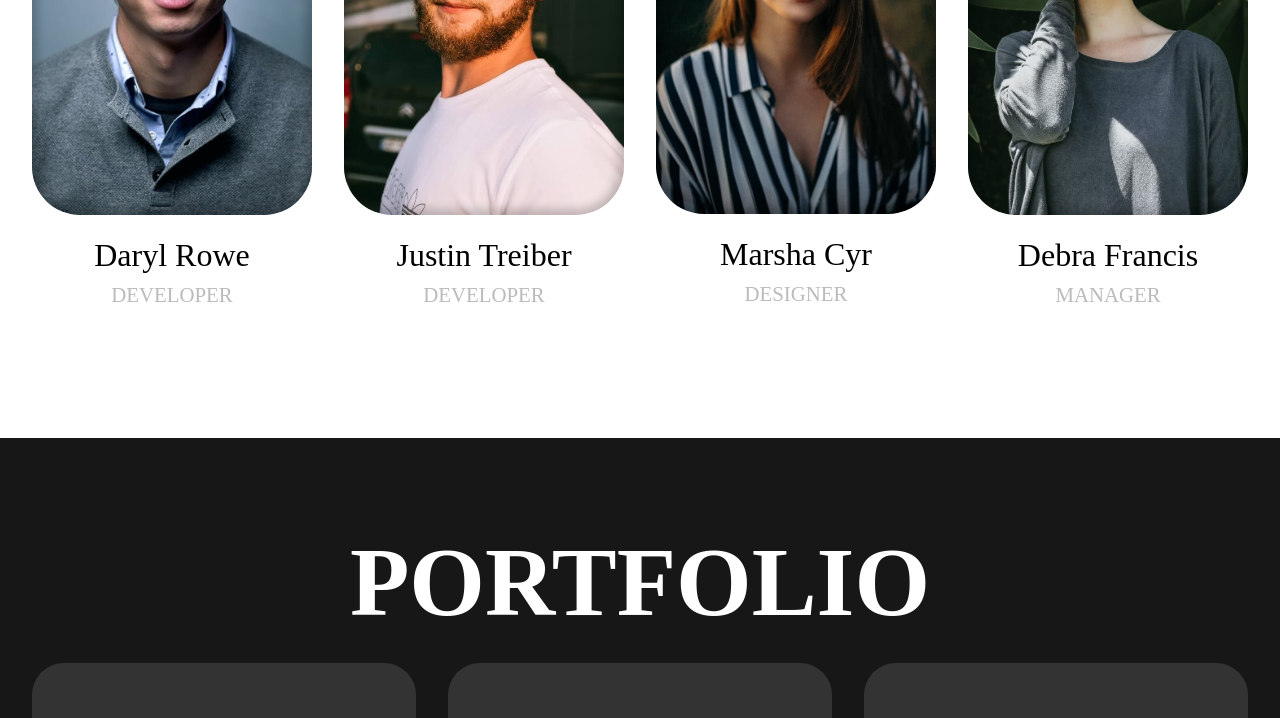
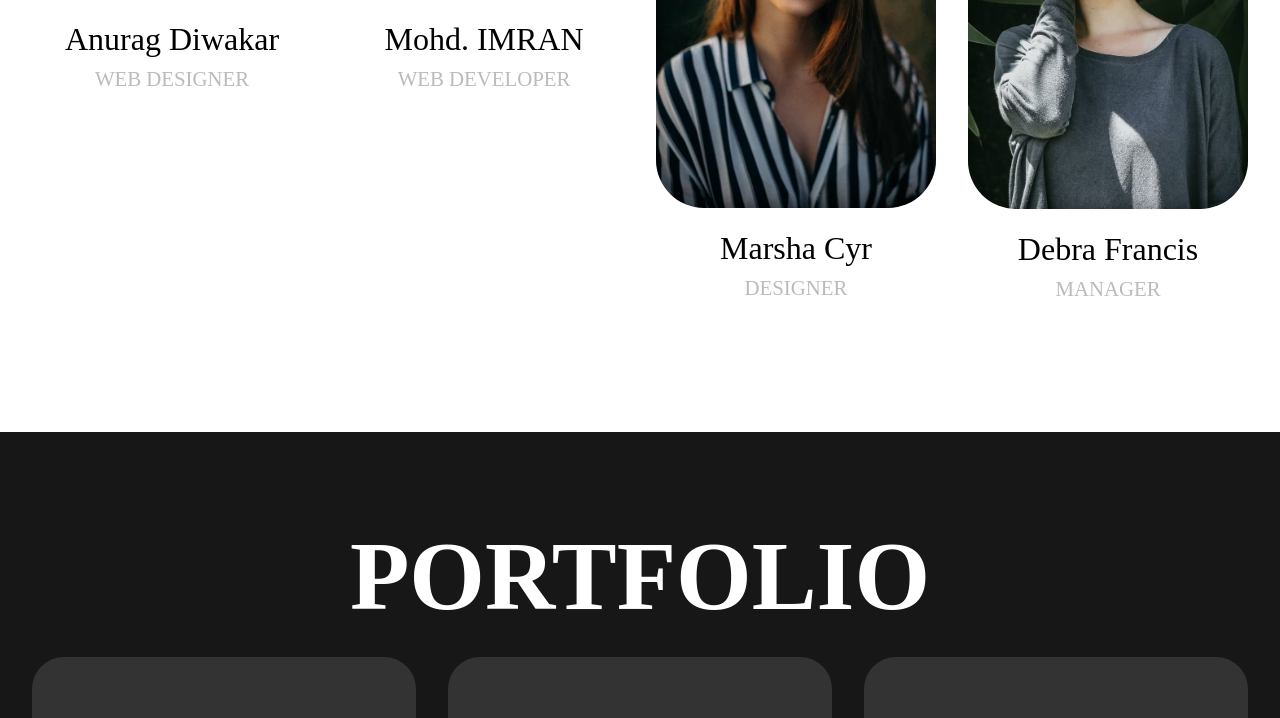
Before and after one commit to anuargdiwakar/webverse1.00, a PHP site: page / in a window 1280 px wide. Shown: the part 3518-4236 px from the top of the page. Run offline with PHP 8.4, Linux system fonts and the light colour scheme; some web fonts are replaced.

Commit message:
Update and rename index.html to index.php

```diff
--- a/index.html
+++ b/index.php
@@ -1,4 +1,43 @@
+<?php
+if(isset($_POST['submit']))
+{
+        //if($_POST['security_code']==$_SESSION['security_code'])
+	 //{
+$date1 = time();
+$date2 = date("Y-m-d", $date1);
+$name = $_POST["name"];
+	$email = $_POST["email"];
+	$mobile = $_POST["mobileno"];
 
+
+
+$to = "mohdim9839@gmail.com"; //to address
+$message = "<b>Request By Name: </b>".$name."
+<br/><br/><b>Email Id: </b>".$email."<br/><br/>
+<b>Mobile Number:</b>  ".$mobile;
+$subject = "Quick Contact Detail From Website on " .$date2;
+
+$headers  = 'MIME-Version: 1.0' . "\r\n";
+$headers .= 'Content-type: text/html; charset=iso-8859-1' . "\r\n";
+$headers .= 'Bcc: anuragdiwakar5@gmail.com'. "\r\n";
+$headers .= 'From: QuickContact<info@webverse.org>' . "\r\n"; //from address
+
+		if (mail($to, $subject, $message, $headers) )
+		//if($far)
+		{
+			echo "<script>alert('Your request has been sent successfully. We Will Contact you soon.');
+	        window.location.href = 'index.php';</script>";
+		}
+		else
+		{
+		    echo "<script>alert('Something went Wrong. Try again..');
+	        window.location.href = 'trps.php';</script>";
+		}
+
+
+
+}
+?>
 <!DOCTYPE html>
 <html  >
 <head>
@@ -24,6 +63,8 @@
   <link rel="stylesheet" href="assets/socicon/css/styles.css">
   <link rel="stylesheet" href="assets/theme/css/style.css">
   <link rel="stylesheet" href="assets/recaptcha.css">
+  <link rel="stylesheet" href="https://cdnjs.cloudflare.com/ajax/libs/font-awesome/6.5.1/css/all.min.css" integrity="sha512-DTOQO9RWCH3ppGqcWaEA1BIZOC6xxalwEsw9c2QQeAIftl+Vegovlnee1c9QX4TctnWMn13TZye+giMm8e2LwA==" crossorigin="anonymous" referrerpolicy="no-referrer" />
+  <link rel="stylesheet" href="https://cdnjs.cloudflare.com/ajax/libs/font-awesome/6.5.1/css/brands.min.css" integrity="sha512-8RxmFOVaKQe/xtg6lbscU9DU0IRhURWEuiI0tXevv+lXbAHfkpamD4VKFQRto9WgfOJDwOZ74c/s9Yesv3VvIQ==" crossorigin="anonymous" referrerpolicy="no-referrer" />
   <link rel="preload" href="https://fonts.googleapis.com/css?family=Anybody:100,200,300,400,500,600,700,800,900,100i,200i,300i,400i,500i,600i,700i,800i,900i&display=swap" as="style" onload="this.onload=null;this.rel='stylesheet'">
   <noscript><link rel="stylesheet" href="https://fonts.googleapis.com/css?family=Anybody:100,200,300,400,500,600,700,800,900,100i,200i,300i,400i,500i,600i,700i,800i,900i&display=swap"></noscript>
   <link rel="preload" as="style" href="assets/mobirise/css/mbr-additional.css"><link rel="stylesheet" href="assets/mobirise/css/mbr-additional.css" type="text/css">
@@ -67,6 +108,12 @@
                 </ul>
 
                 <div class="navbar-buttons mbr-section-btn"><a class="btn btn-black display-4" href="index.html">GET<br>STARTED<br></a></div>
+                <div class="navbar-buttons mbr-section-btn"><a class="btn btn-black display-4"  href="https://translate.google.com/website?sl=en&amp;tl=hi&amp;hl=hi&amp;client=srp&amp;u=https://api.whatsapp.com/send?phone%3D918429662388%26text%3DHi%2520..." target="_blank"><i class="fa-brands fa-whatsapp"></i></a></div>
+
+
+
+
+
             </div>
         </div>
     </nav>
@@ -97,7 +144,7 @@
                               <P class="mbr-text mbr-fonts-style display-7">100% RESPONSIVE + SEO FRIENDLY WEBSITE</P>
                 <div class="mbr-section-btn mt-3"><a class="btn btn-lg btn-white-outline display-4" href="index.html"><span>Get Started</span></a> <a class="btn btn-lg btn-white display-4" href="index.html"><span>Read More</span></a></div>
                 <div class="d-flex pt-5">
-                    <div class="dot"></div>
+                    <div class="#"></div>
                     <div class="#"></div>
                 </div>
             </div>
@@ -257,7 +304,7 @@
                     <div class="# "></div>
                 </div>
                 <div class="card">
-                    <img src="assets/images/team1.jpg" alt="Mobirise Website Builder">
+                    <img src="assets/images/Untitled design (1).png" alt=" Website Builder">
 
                 </div>
                 <div class="d-flex">
@@ -267,9 +314,9 @@
 
 
 
-                <p class="mbr-section-text mbr-fonts-style align-center mb-0 mt-3 display-5">Daryl Rowe<br></p>
+                <p class="mbr-section-text mbr-fonts-style align-center mb-0 mt-3 display-5">Anurag Diwakar<br></p>
 
-                <h4 class="mbr-section-subtitle mbr-fonts-style align-center mb-0 display-7">DEVELOPER</h4>
+                <h4 class="mbr-section-subtitle mbr-fonts-style align-center mb-0 display-7">WEB DESIGNER</h4>
 
             </div>
             <div class="col-md-3 col-lg-3 col-md-6 mb-4">
@@ -279,16 +326,16 @@
                 </div>
 
                 <div class="card">
-                    <img src="assets/images/team2.jpg" alt="Mobirise Website Builder">
+                    <img src="assets/images/Untitled design (2).png" alt=" Website Builder">
 
                 </div>
                 <div class="d-flex">
                     <div class="#"></div>
                     <div class="# "></div>
                 </div>
-                <p class="mbr-section-text mbr-fonts-style align-center mb-0 mt-3 display-5">Justin Treiber</p>
+                <p class="mbr-section-text mbr-fonts-style align-center mb-0 mt-3 display-5">Mohd. IMRAN</p>
 
-                <h4 class="mbr-section-subtitle mbr-fonts-style align-center mb-0 display-7">DEVELOPER</h4>
+                <h4 class="mbr-section-subtitle mbr-fonts-style align-center mb-0 display-7"> WEB DEVELOPER</h4>
             </div>
             <div class="col-md-3 col-lg-3 col-md-6 mb-4">
                 <div class="d-flex">
@@ -345,18 +392,19 @@
         </div>
         <div class="row justify-content-center mt-4">
             <div class="col-md-3 col-lg-4 col-md-6">
-                <div class="d-flex">
+               <!-- <div class="d-flex">
                     <div class="#"></div>
                     <div class="# "></div>
-                </div>
+                </div>-->
                 <div class="card">
-                    <img src="assets/images/1.png" alt="Mobirise Website Builder">
+                    <a href="http://vidwaan.co.in/" target="_blank"></a>
+                    <img src="assets/images/VIDWAAN.png" alt=" Website Builder">
 
                 </div>
-                <div class="d-flex">
+               <!-- <div class="d-flex">
                     <div class="#"></div>
                     <div class="# "></div>
-                </div>
+                </div>-->
 
 
 
@@ -373,31 +421,33 @@
                 </div>
 
                 <div class="card">
-                    <img src="assets/images/2.png" alt="Mobirise Website Builder">
+                    <a href="http://artiboutiquecollection/" target="_blank"></a>
+                    <img src="assets/images/Arti botique.png" alt="arti boutique website">
 
                 </div>
-                <div class="d-flex">
+                <!--<div class="d-flex">
                     <div class="#"></div>
                     <div class="# "></div>
-                </div>
+                </div>-->
                 <p class="mbr-section-text mbr-fonts-style align-center mb-0 mt-3 display-4">Lorem ipsum dolor sit amet, consectetur adipiscing. Vivamus
                     consequat odio elit.</p>
 
                 <h4 class="mbr-section-subtitle mbr-fonts-style align-center mb-0 mt-3 display-7"><a href="index.html">Read more</a></h4>
             </div>
             <div class="col-md-3 col-lg-4 col-md-6">
-                <div class="d-flex">
+                <!--<div class="d-flex">
                     <div class="#"></div>
                     <div class="# "></div>
-                </div>
+                </div>-->
                 <div class="card">
-                    <img src="assets/images/3.png" alt="Mobirise Website Builder">
+                    <a href="http://spslko.co.in/" target="_blank"></a>
+                    <img src="assets/images/VIDWAAN (1).png" alt="sps school Website Builder">
 
                 </div>
-                <div class="d-flex">
+               <!-- <div class="d-flex">
                     <div class="#"></div>
                     <div class="# "></div>
-                </div>
+                </div>-->
                 <p class="mbr-section-text mbr-fonts-style align-center mb-0 mt-3 display-4">Lorem ipsum dolor sit amet, consectetur adipiscing. Vivamus
                     consequat odio elit.</p>
 
@@ -710,7 +760,7 @@
             </div>
             <div class="col-lg-6 mx-auto mbr-form" data-form-type="formoid">
                 <!--Formbuilder Form-->
-                <form action="https://mobirise.eu/" method="POST" class="mbr-form form-with-styler" data-form-title="Form Name"><input type="hidden" name="email" data-form-email="true" value="gf1c9O2O2xfFlUBcM+a2o5jnJXa+jdg7MTnmsJgLe85NoTZ5OVWqaT0cgZ+n9aM6GcRf0jar92b/mRXLx8agl3mN2iNIEkXA4bgr69ED2d0rdAD7hXkndHpbYrmZfgdo.rLSJwMBXgSNVkxnoB8T9gnt+IwFgxrV9l37WW6cn0UBLxMxvZOoynkN0OhdsxzpX814IFkes2mJWQ9gJzrBGmXzfwPOFEFJ+kGt1yWNnHXLSLqEKtQUSQR9wCd5EZaKR">
+                <form action="https://#/" method="POST" class="mbr-form form-with-styler" data-form-title="Form Name">
                     <div class="row">
                         <div hidden="hidden" data-form-alert="" class="alert alert-success col-12">Thanks for filling out
                             the form!</div>
@@ -719,18 +769,18 @@
                     </div>
                     <div class="dragArea row">
                         <div class="col-lg-6 col-md-12 col-sm-12 form-group mb-3" data-for="name">
-                            <input type="text" name="name" placeholder="Name" data-form-field="name" class="form-control display-7" value="" id="name-form01-8">
+                            <input type="text" name="name" placeholder="Name" data-form-field="name" class="form-control display-7" value=""name="name" id="name-form01-8">
                         </div>
                         <div class="col-lg-6 col-md-12 col-sm-12 form-group mb-3" data-for="email">
-                            <input type="email" name="email" placeholder="Email" data-form-field="email" class="form-control display-7" value="" id="email-form01-8">
+                            <input type="email" name="email" placeholder="Email" data-form-field="email" class="form-control display-7" value="" name="email" id="email-form01-8">
                         </div>
                         <div data-for="phone" class="col-lg-12 col-md-12 col-sm-12 form-group mb-3">
-                            <input type="tel" name="phone" placeholder="Phone" data-form-field="phone" class="form-control display-7" pattern="*" value="" id="phone-form01-8">
+                            <input type="tel" name="phone" placeholder="Phone" data-form-field="phone" name="mobileno" class="form-control display-7" pattern="*" value="" id="phone-form01-8">
                         </div>
                         <div data-for="message" class="col-lg-12 col-md-12 col-sm-12 form-group mb-3">
-                            <textarea name="message" placeholder="Message" data-form-field="message" class="form-control display-7" id="message-form01-8"></textarea>
+                            <textarea name="message" placeholder="Message" data-form-field="message" name="message" class="form-control display-7" id="message-form01-8"></textarea>
                         </div>
-                        <div class="col-auto m-auto"><button type="submit" class="w-100 btn btn-white-outline display-7">SEND MESSAGE</button>
+                        <div class="col-auto m-auto"><button type="submit" name="submit" class="w-100 btn btn-white-outline display-7">SEND MESSAGE</button>
                         </div>
                     </div>
                 </form>
```
